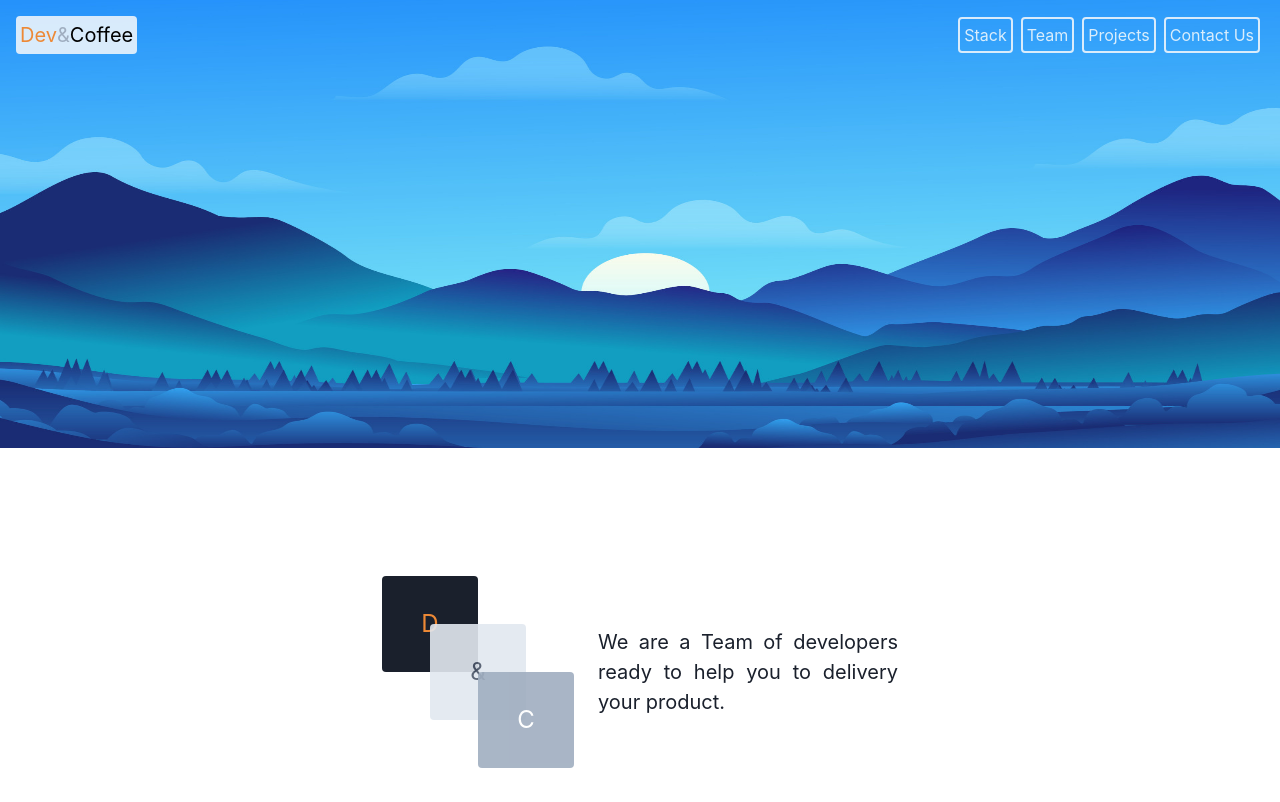
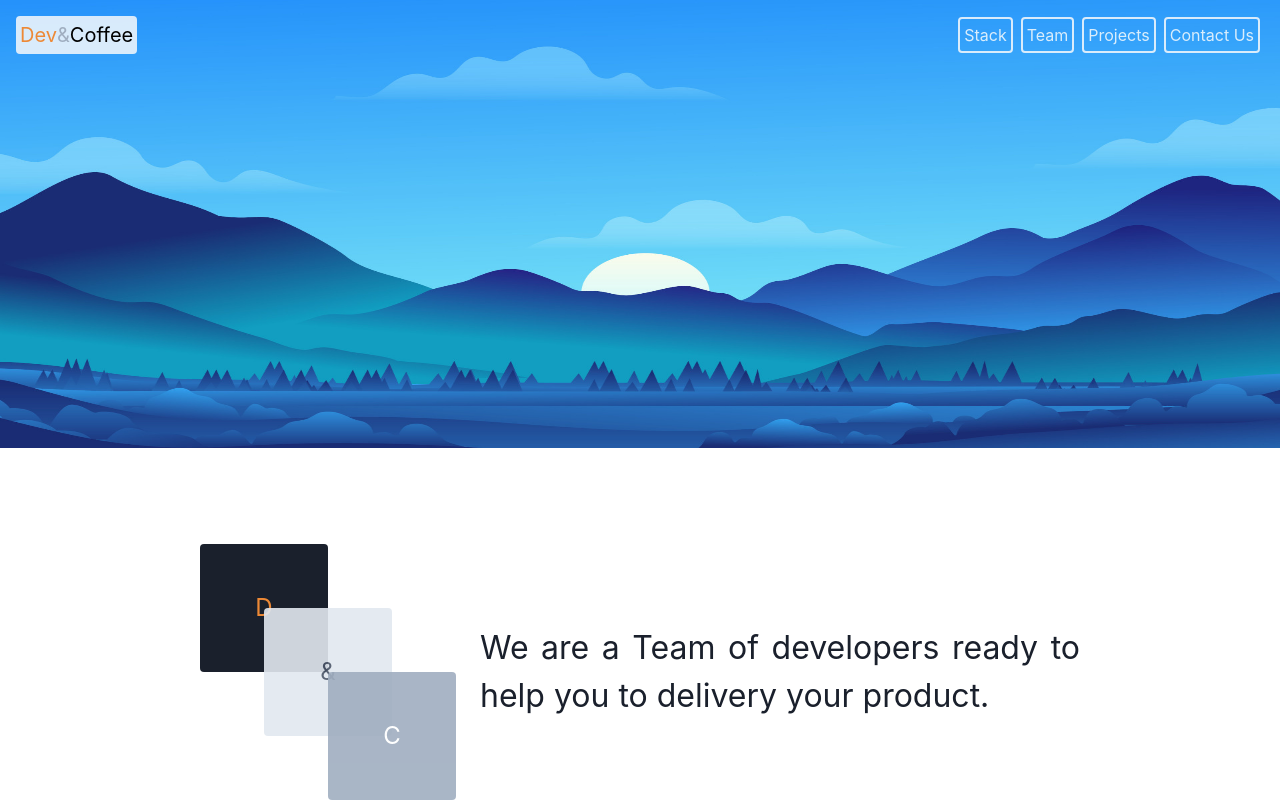
Before and after one commit to javieroc/Dev-Coffee, a React (Vite) app: page / in a window 1280 px wide. Shown: the top 802 px of the page. Built offline with nearby package versions, Linux system fonts and the light colour scheme.

Commit message:
Add animations

```diff
--- a/src/views/About/index.tsx
+++ b/src/views/About/index.tsx
@@ -1,5 +1,16 @@
 import React from 'react';
-import { Flex, Text, Center, Box, Stack } from "@chakra-ui/react";
+import { motion } from 'framer-motion';
+import { Flex, Text, Box, Stack } from "@chakra-ui/react";
+import { css, cx } from '@emotion/css';
+
+const animatedBoxCss = css({
+  borderRadius: '4px',
+  display: 'flex',
+  justifyContent: 'center',
+  alignItems: 'center',
+  width: '100%',
+  height: '100%',
+});
 
 function About(): JSX.Element {
   return (
@@ -13,23 +24,22 @@ function About(): JSX.Element {
       justify="center"
       align="center"
     >
-      <Flex width={["8em", "10em", "12em"]} height={["8em", "10em", "12em"]} position="relative">
-        <Center
-          bg="gray.800"
-          width={["4em", "5em", "6em"]}
-          height={["4em", "5em", "6em"]}
-          borderRadius="4px"
+      <Flex width={["8em", "10em", "12em", "16em"]} height={["8em", "10em", "12em", "16em"]} position="relative">
+        <Box
+          width={["4em", "5em", "6em", "8em"]}
+          height={["4em", "5em", "6em", "8em"]}
           zIndex="4"
           position="absolute"
           top="0"
           left="0"
         >
-          <Box fontSize="2xl" color="orange.400">D</Box>
-        </Center>
-        <Center
-          bg="gray.200"
-          width={["4em", "5em", "6em"]}
-          height={["4em", "5em", "6em"]}
+          <motion.div whileHover={{ scale: 1.2, rotate: [0, 0, 270, 270, 0], }} className={cx(animatedBoxCss, css({ backgroundColor: '#1A202C' }))}>
+            <Text fontSize="2xl" color="orange.400">D</Text>
+          </motion.div>
+        </Box>
+        <Box
+          width={["4em", "5em", "6em", "8em"]}
+          height={["4em", "5em", "6em", "8em"]}
           borderRadius="4px"
           position="absolute"
           top="25%"
@@ -37,12 +47,13 @@ function About(): JSX.Element {
           zIndex="5"
           opacity=".9"
         >
-          <Box fontSize="2xl" color="gray.600">&</Box>
-        </Center>
-        <Center
-          bg="gray.400"
-          width={["4em", "5em", "6em"]}
-          height={["4em", "5em", "6em"]}
+          <motion.div whileHover={{ scale: 1.2, rotate: [0, 0, 270, 270, 0], }} className={cx(animatedBoxCss, css({ backgroundColor: '#E2E8F0' }))}>
+            <Text fontSize="2xl" color="gray.600">&</Text>
+          </motion.div>
+        </Box>
+        <Box
+          width={["4em", "5em", "6em", "8em"]}
+          height={["4em", "5em", "6em", "8em"]}
           borderRadius="4px"
           position="absolute"
           top="50%"
@@ -50,11 +61,13 @@ function About(): JSX.Element {
           zIndex="6"
           opacity=".9"
         >
-          <Box fontSize="2xl" color="white">C</Box>
-        </Center>
+          <motion.div whileHover={{ scale: 1.2, rotate: [0, 0, 270, 270, 0], }} className={cx(animatedBoxCss, css({ backgroundColor: '#A0AEC0' }))}>
+            <Text fontSize="2xl" color="white">C</Text>
+          </motion.div>
+        </Box>
       </Flex>
-      <Box width="300px">
-        <Text fontSize={["md", "lg", "xl"]} textAlign="justify">We are a Team of developers ready to help you to delivery your product.</Text>
+      <Box width={["300px", "300px", "400px", "600px"]}>
+        <Text fontSize={["md", "lg", "xl", "xx-large"]} textAlign="justify">We are a Team of developers ready to help you to delivery your product.</Text>
       </Box>
     </Stack>
   );
```
